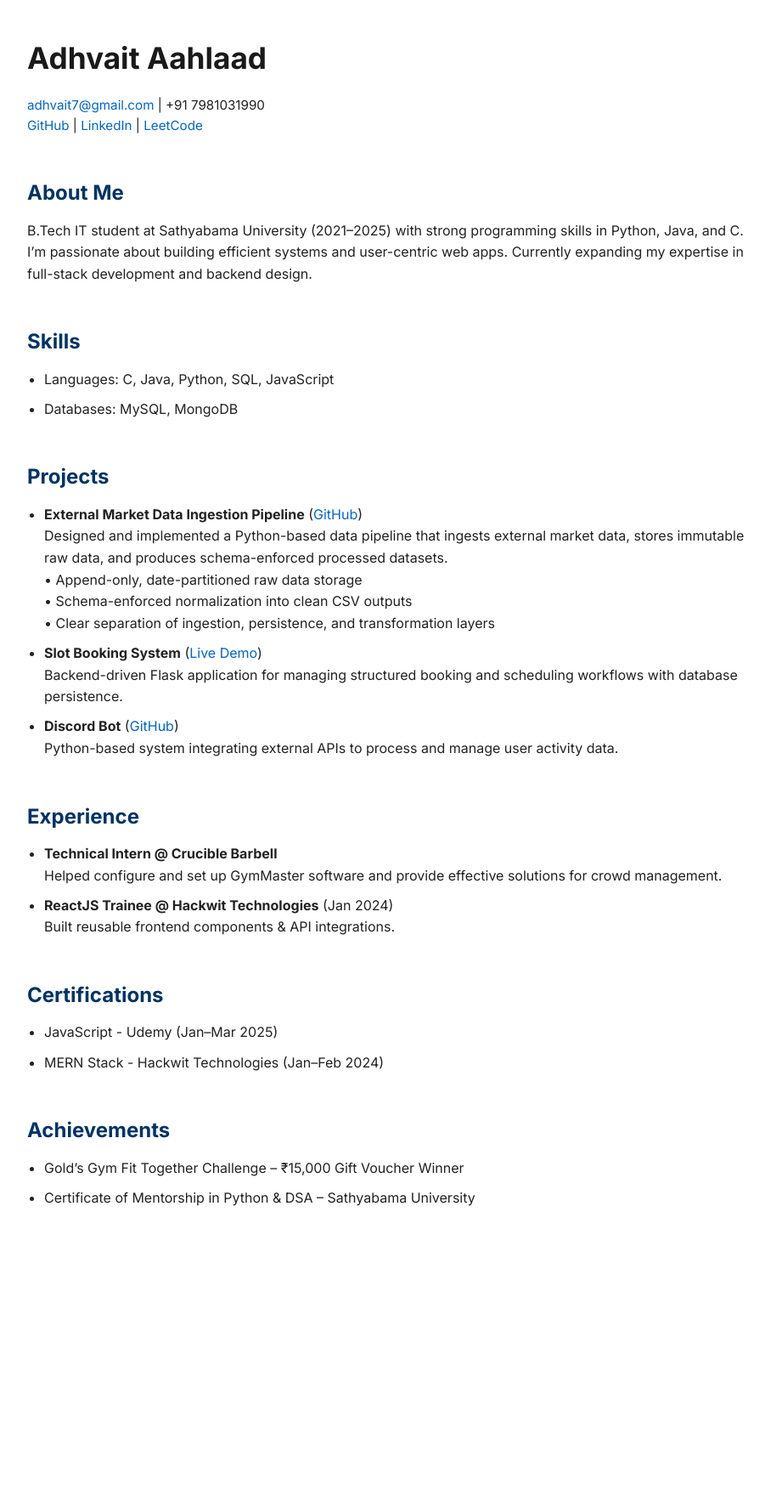
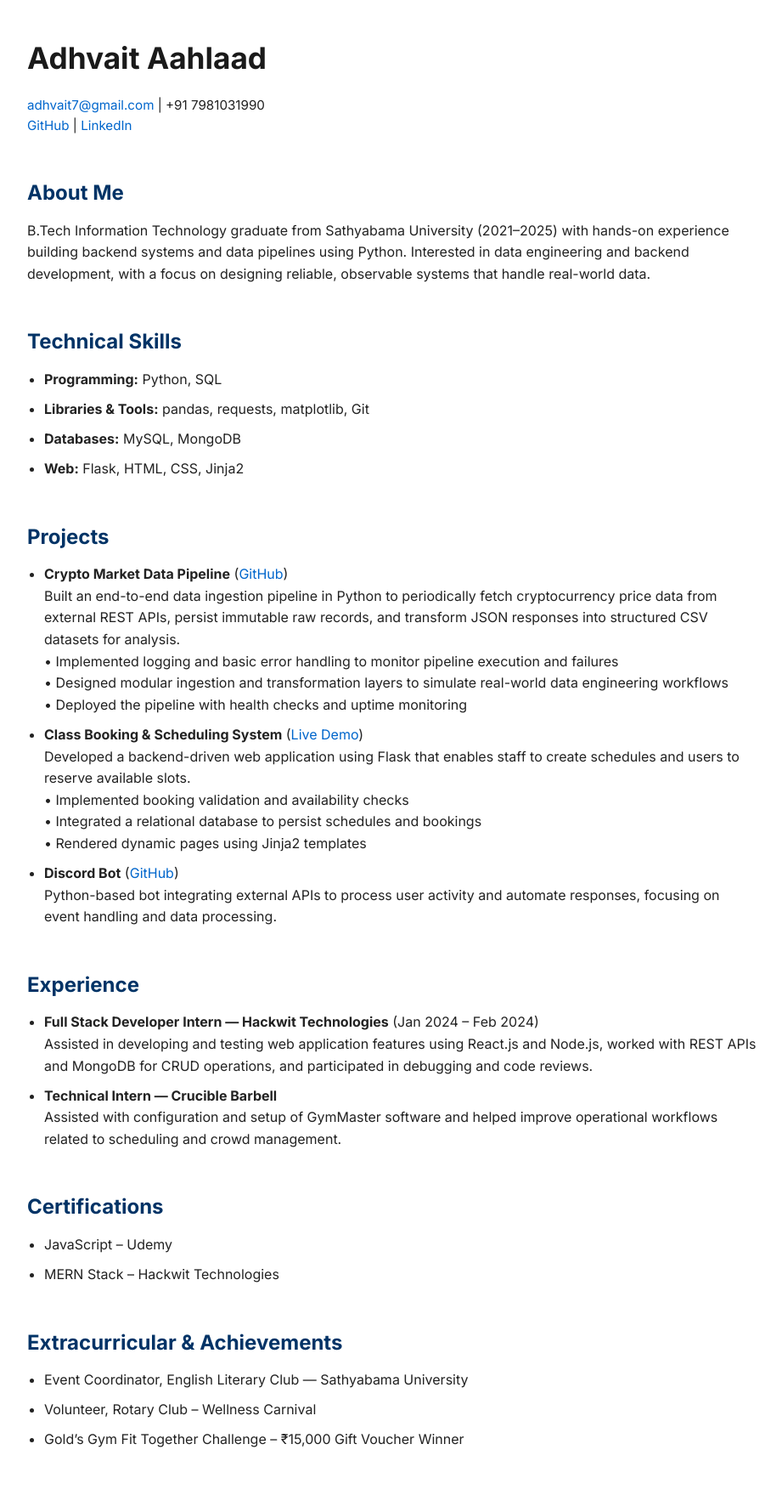
Before and after one commit to adhvait7/SlotBookingApp, a Flask app: page / in a window 1280 px wide. Shown: the whole page at 85% size, without its empty margins (178-1099 px from the left). Before the commit the page ends 1419 px from the top, so only its background shows below. Run offline with Flask 3, Linux system fonts and the light colour scheme.

Commit message:
minor tweaks in resume

```diff
--- a/templates/portfolio.html
+++ b/templates/portfolio.html
@@ -70,27 +70,32 @@
     <h1>Adhvait Aahlaad</h1>
     <p class="contact">
       <a href="mailto:adhvait7@gmail.com">adhvait7@gmail.com</a> | +91
-      7981031990 <br />
+      7981031990
+      <br />
       <a href="https://github.com/adhvait7" target="_blank">GitHub</a> |
-      <a href="https://linkedin.com/in/adhvait7/" target="_blank">LinkedIn</a> |
-      <a href="https://leetcode.com/adhvait7/" target="_blank">LeetCode</a>
+      <a href="https://linkedin.com/in/adhvait7/" target="_blank">LinkedIn</a>
     </p>
 
     <div class="section">
       <h2>About Me</h2>
       <p>
-        B.Tech IT student at Sathyabama University (2021–2025) with strong
-        programming skills in Python, Java, and C. I’m passionate about building
-        efficient systems and user-centric web apps. Currently expanding my
-        expertise in full-stack development and backend design.
+        B.Tech Information Technology graduate from Sathyabama University
+        (2021–2025) with hands-on experience building backend systems and data
+        pipelines using Python. Interested in data engineering and backend
+        development, with a focus on designing reliable, observable systems that
+        handle real-world data.
       </p>
     </div>
 
     <div class="section">
-      <h2>Skills</h2>
+      <h2>Technical Skills</h2>
       <ul>
-        <li>Languages: C, Java, Python, SQL, JavaScript</li>
-        <li>Databases: MySQL, MongoDB</li>
+        <li><strong>Programming:</strong> Python, SQL</li>
+        <li>
+          <strong>Libraries & Tools:</strong> pandas, requests, matplotlib, Git
+        </li>
+        <li><strong>Databases:</strong> MySQL, MongoDB</li>
+        <li><strong>Web:</strong> Flask, HTML, CSS, Jinja2</li>
       </ul>
     </div>
 
@@ -98,36 +103,50 @@
       <h2>Projects</h2>
       <ul>
         <li>
-          <strong>External Market Data Ingestion Pipeline</strong>
+          <strong>Crypto Market Data Pipeline</strong>
           (<a
             href="https://github.com/adhvait7/data-ingestion-pipeline"
             target="_blank"
             >GitHub</a
-          >)<br />
-          Designed and implemented a Python-based data pipeline that ingests
-          external market data, stores immutable raw data, and produces
-          schema-enforced processed datasets.<br />
-          • Append-only, date-partitioned raw data storage<br />
-          • Schema-enforced normalization into clean CSV outputs<br />
-          • Clear separation of ingestion, persistence, and transformation
-          layers
+          >)
+          <br />
+          Built an end-to-end data ingestion pipeline in Python to periodically
+          fetch cryptocurrency price data from external REST APIs, persist
+          immutable raw records, and transform JSON responses into structured
+          CSV datasets for analysis.
+          <br />
+          • Implemented logging and basic error handling to monitor pipeline
+          execution and failures
+          <br />
+          • Designed modular ingestion and transformation layers to simulate
+          real-world data engineering workflows
+          <br />
+          • Deployed the pipeline with health checks and uptime monitoring
         </li>
 
         <li>
-          <strong>Slot Booking System</strong>
-          (<a href="/projects/slot-booking/login" target="_blank">Live Demo</a
-          >)<br />
-          Backend-driven Flask application for managing structured booking and
-          scheduling workflows with database persistence.
+          <strong>Class Booking & Scheduling System</strong>
+          (<a href="/projects/slot-booking/login" target="_blank">Live Demo</a>)
+          <br />
+          Developed a backend-driven web application using Flask that enables
+          staff to create schedules and users to reserve available slots.
+          <br />
+          • Implemented booking validation and availability checks
+          <br />
+          • Integrated a relational database to persist schedules and bookings
+          <br />
+          • Rendered dynamic pages using Jinja2 templates
         </li>
 
         <li>
           <strong>Discord Bot</strong>
           (<a href="https://github.com/adhvait7/Discord-Bot" target="_blank"
             >GitHub</a
-          >)<br />
-          Python-based system integrating external APIs to process and manage
-          user activity data.
+          >)
+          <br />
+          Python-based bot integrating external APIs to process user activity
+          and automate responses, focusing on event handling and data
+          processing.
         </li>
       </ul>
     </div>
@@ -136,13 +155,20 @@
       <h2>Experience</h2>
       <ul>
         <li>
-          <strong>Technical Intern @ Crucible Barbell</strong><br />
-          Helped configure and set up GymMaster software and provide effective
-          solutions for crowd management.
+          <strong>Full Stack Developer Intern — Hackwit Technologies</strong>
+          (Jan 2024 – Feb 2024)
+          <br />
+          Assisted in developing and testing web application features using
+          React.js and Node.js, worked with REST APIs and MongoDB for CRUD
+          operations, and participated in debugging and code reviews.
         </li>
+
         <li>
-          <strong>ReactJS Trainee @ Hackwit Technologies</strong> (Jan 2024)<br />
-          Built reusable frontend components & API integrations.
+          <strong>Technical Intern — Crucible Barbell</strong>
+          <br />
+          Assisted with configuration and setup of GymMaster software and helped
+          improve operational workflows related to scheduling and crowd
+          management.
         </li>
       </ul>
     </div>
@@ -150,18 +176,19 @@
     <div class="section">
       <h2>Certifications</h2>
       <ul>
-        <li>JavaScript - Udemy (Jan–Mar 2025)</li>
-        <li>MERN Stack - Hackwit Technologies (Jan–Feb 2024)</li>
+        <li>JavaScript – Udemy</li>
+        <li>MERN Stack – Hackwit Technologies</li>
       </ul>
     </div>
 
     <div class="section">
-      <h2>Achievements</h2>
+      <h2>Extracurricular & Achievements</h2>
       <ul>
+        <li>
+          Event Coordinator, English Literary Club — Sathyabama University
+        </li>
+        <li>Volunteer, Rotary Club – Wellness Carnival</li>
         <li>Gold’s Gym Fit Together Challenge – ₹15,000 Gift Voucher Winner</li>
-        <li>
-          Certificate of Mentorship in Python & DSA – Sathyabama University
-        </li>
       </ul>
     </div>
   </body>
```
